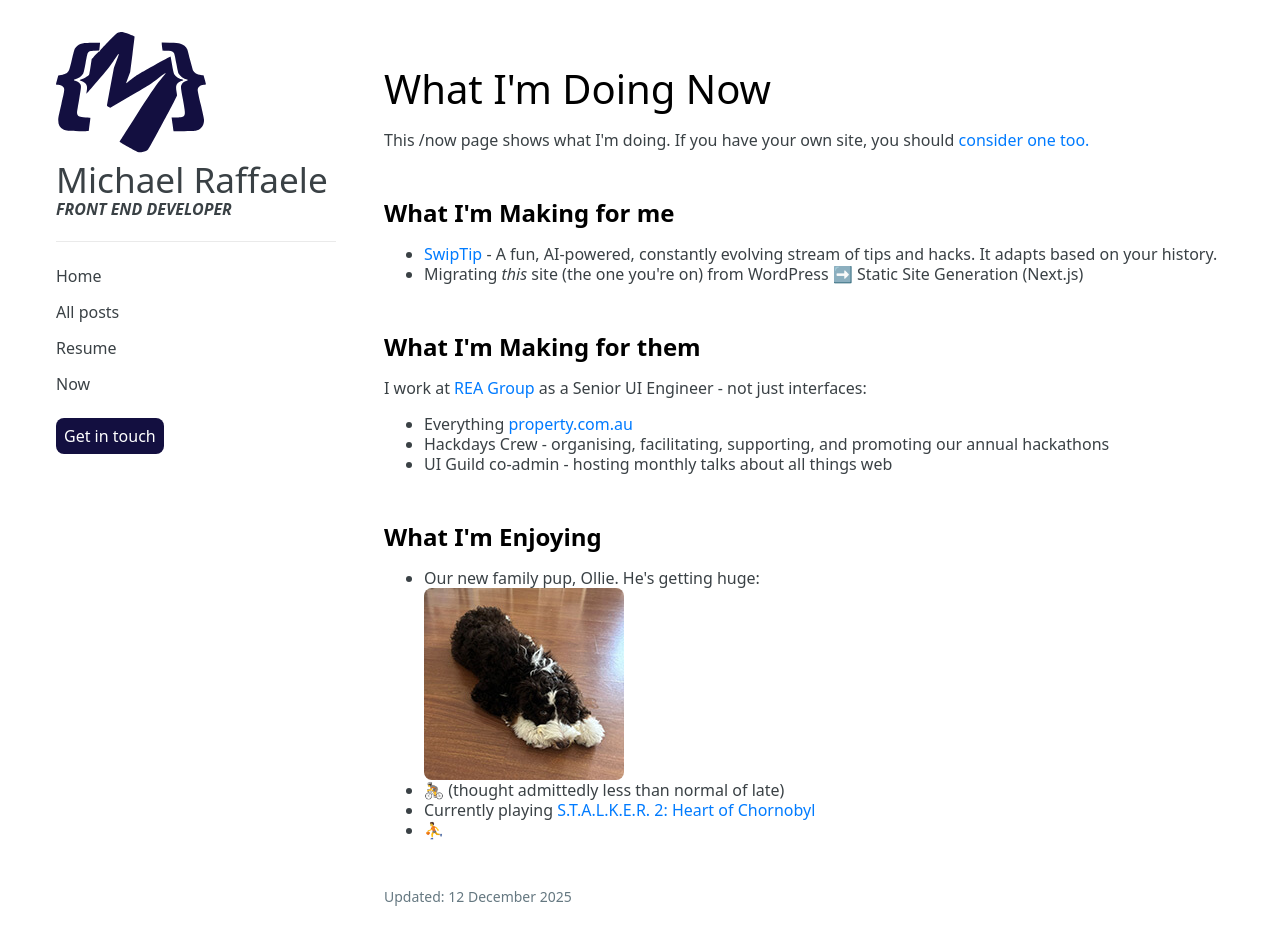
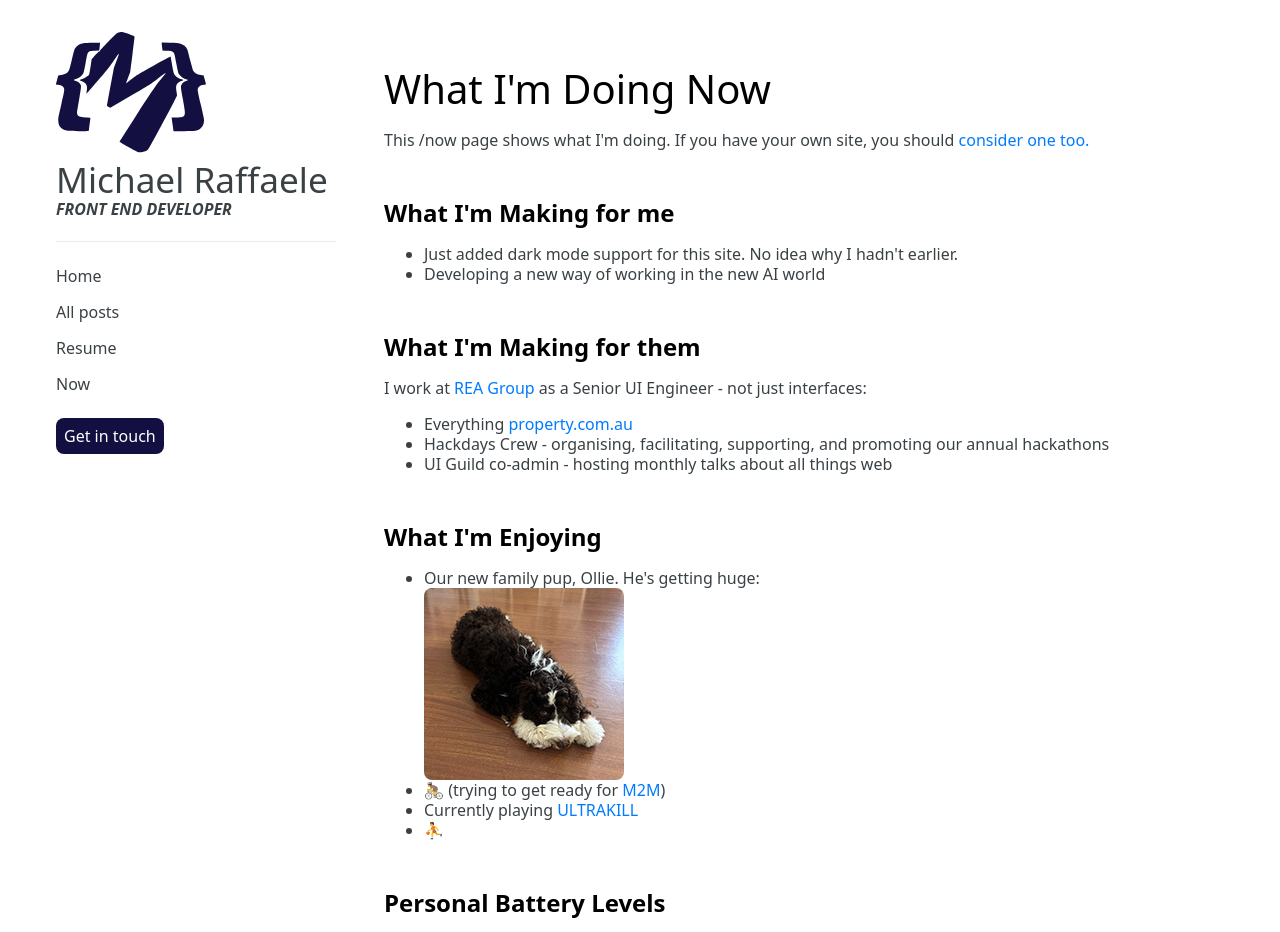
Before and after one commit to mraffaele/mraffaele.com, a Next.js app: page /now in a window 1280 px wide. Shown: the top 932 px of the page. Built offline with nearby package versions, Linux system fonts and the light colour scheme.

Commit message:
Dark Mode support.

```diff
--- a/src/app/globals.css
+++ b/src/app/globals.css
@@ -1,34 +1,41 @@
-@import '../../node_modules/modern-normalize/modern-normalize.css';
-
+@import "../../node_modules/modern-normalize/modern-normalize.css";
 
 :root {
-  --color-borderPrimary: #EAEAEA;
-  --color-brandPrimary: #130f40;
-  --color-brandPrimaryAlt: #30336b;
-  --color-textPrimary: #3A4145;
-  --color-textSecondary: #657881;
-  --color-textHeading: #000000;
-  --color-linkBlue: #007bff;
-  --color-batteryLevelA: #ff4d4f;
-  --color-batteryLevelB: #ffa940;
-  --color-batteryLevelC: #faad14;
-  --color-batteryLevelD: #52c41a;
-  --color-batteryLevelE: #389e0d;
+  --color-logo: light-dark(#130f40, #535c68);
+  --color-borderPrimary: light-dark(#eaeaea, #30363d);
+  --color-brandPrimary: light-dark(#130f40, #535c68);
+  --color-brandPrimaryAlt: light-dark(#30336b, #7ed6df);
+  --color-textPrimary: light-dark(#3a4145, #d1d5db);
+  --color-textSecondary: light-dark(#657881, #9ca3af);
+  --color-textHeading: light-dark(#000000, #ffffff);
+  --color-linkBlue: light-dark(#007bff, #58a6ff);
+  --color-batteryLevelA: light-dark(#ff4d4f, #ff7875);
+  --color-batteryLevelB: light-dark(#ffa940, #ffc069);
+  --color-batteryLevelC: light-dark(#faad14, #ffc53d);
+  --color-batteryLevelD: light-dark(#52c41a, #73d13d);
+  --color-batteryLevelE: light-dark(#389e0d, #52c41a);
+  color-scheme: light dark;
 }
 
 body {
   font-size: 1rem;
   line-height: 1.25;
   color: var(--color-textPrimary);
-  font-family: system-ui, "Segoe UI", Roboto, Helvetica, Arial, sans-serif, "Apple Color Emoji", "Segoe UI Emoji", "Segoe UI Symbol";
+  font-family:
+    system-ui, "Segoe UI", Roboto, Helvetica, Arial, sans-serif,
+    "Apple Color Emoji", "Segoe UI Emoji", "Segoe UI Symbol";
 }
 
-h1, h2, h3 {
+h1,
+h2,
+h3 {
   color: var(--color-textHeading);
   margin: 3rem 0 1rem;
 }
 
-h4, h5, h6 {
+h4,
+h5,
+h6 {
   color: var(--color-textHeading);
   margin: 1.5rem 0 1rem;
 }
@@ -43,7 +50,7 @@ a {
   text-decoration: none;
 }
 a:hover {
-  color:var(--color-brandPrimary);
+  color: var(--color-brandPrimary);
   text-decoration: underline;
 }
 
--- a/src/app/layout.tsx
+++ b/src/app/layout.tsx
@@ -2,16 +2,16 @@ import type { Metadata } from "next";
 import "./globals.css";
 import styles from "./layout.module.css";
 import { Navigation } from "@/components/Navigation";
-import { GoogleAnalytics } from '@next/third-parties/google'
+import { GoogleAnalytics } from "@next/third-parties/google";
 // import { Roboto } from 'next/font/google'
 import { basePath } from "@/utils/basePath";
 import { BackToTop } from "@/components/BackToTop";
 
 export const metadata: Metadata = {
   title: "Front End Developer Melbourne | Michael Raffaele",
-  description: "Freelance Front End Development based in Melbourne. I write JavaScript, HTML &#038; CSS websites and applications.",
+  description:
+    "Freelance Front End Development based in Melbourne. I write JavaScript, HTML &#038; CSS websites and applications.",
   robots: "index, follow",
-
 };
 
 export function generateViewport() {
@@ -19,10 +19,8 @@ export function generateViewport() {
     width: "device-width, shrink-to-fit=no",
     initialScale: 1,
     themeColor: "#130f40",
-  }
+  };
 }
-
-
 
 // const roboto = Roboto({
 //   subsets: ['latin'],
@@ -34,21 +32,26 @@ export default function RootLayout({
 }: Readonly<{
   children: React.ReactNode;
 }>) {
-
   return (
     <html lang="en">
       {/* <html lang="en" className={roboto.className}> */}
       <link rel="icon" href={`${basePath}/assets/icons/favicon.ico`} />
-      <link rel="apple-touch-icon" sizes="180x180" href={`${basePath}/assets/icons/apple-touch-icon.png`} />
+      <link
+        rel="apple-touch-icon"
+        sizes="180x180"
+        href={`${basePath}/assets/icons/apple-touch-icon.png`}
+      />
       <meta name="google-adsense-account" content="ca-pub-8901954447365291" />
-      <meta property="og:image" content={`${basePath}/assets/icons/og-image.png`} />
+      <meta
+        property="og:image"
+        content={`${basePath}/assets/icons/og-image.png`}
+      />
+      <meta name="color-scheme" content="light dark" />
       <GoogleAnalytics gaId="G-D41GHFW2SZ" />
       <body>
         <div className={styles.siteMain}>
           <Navigation />
-          <div className={styles.content}>
-            {children}
-          </div>
+          <div className={styles.content}>{children}</div>
         </div>
         <BackToTop />
       </body>
--- a/src/app/now/page.tsx
+++ b/src/app/now/page.tsx
@@ -16,16 +16,10 @@ export default function Now() {
       <h2>What I&apos;m Making for me</h2>
       <ul>
         <li>
-          <a href="https://swiptip.com/" target="_blank">
-            SwipTip
-          </a>{" "}
-          - A fun, AI-powered, constantly evolving stream of tips and hacks. It
-          adapts based on your history.
+          Just added dark mode support for this site. No idea why I hadn&apos;t
+          earlier.
         </li>
-        <li>
-          Migrating <em>this</em> site (the one you&apos;re on) from WordPress
-          ➡️ Static Site Generation (Next.js)
-        </li>
+        <li>Developing a new way of working in the new AI world</li>
       </ul>
       <h2>What I&apos;m Making for them</h2>I work at{" "}
       <a href="https://www.rea-group.com/" target="_blank">
@@ -63,19 +57,25 @@ export default function Now() {
             />
           </a>
         </li>
-        <li>🚴 (thought admittedly less than normal of late)</li>
+        <li>
+          🚴 (trying to get ready for{" "}
+          <a href="https://murraytomoyne.com.au/" target="_blank">
+            M2M
+          </a>
+          )
+        </li>
         <li>
           Currently playing{" "}
           <a
-            href="https://store.steampowered.com/app/1643320/STALKER_2_Heart_of_Chornobyl/"
+            href="https://store.steampowered.com/app/1229490/ULTRAKILL/"
             target="_blank"
           >
-            S.T.A.L.K.E.R. 2: Heart of Chornobyl
+            ULTRAKILL
           </a>
         </li>
         <li>⛹️</li>
       </ul>
-      {/* <h2>Personal Battery Levels</h2>
+      <h2>Personal Battery Levels</h2>
       <div className={styles.energyLevels}>
         <div className={styles.energyItem}>
           <div className={styles.energyItemLabel}>Family:</div>
@@ -83,18 +83,18 @@ export default function Now() {
         </div>
         <div className={styles.energyItem}>
           <div className={styles.energyItemLabel}>Physical Health:</div>
+          <div className={styles.energyItemLevel} data-val="4"></div>
+        </div>
+        <div className={styles.energyItem}>
+          <div className={styles.energyItemLabel}>Mental Health:</div>
           <div className={styles.energyItemLevel} data-val="3"></div>
         </div>
         <div className={styles.energyItem}>
-          <div className={styles.energyItemLabel}>Mental Health:</div>
+          <div className={styles.energyItemLabel}>Play:</div>
           <div className={styles.energyItemLevel} data-val="4"></div>
         </div>
-        <div className={styles.energyItem}>
-          <div className={styles.energyItemLabel}>Play:</div>
-          <div className={styles.energyItemLevel} data-val="5"></div>
-        </div>
-      </div> */}
-      <div className={styles.updated}>Updated: 12 December 2025</div>
+      </div>
+      <div className={styles.updated}>Updated: 25 February 2026</div>
     </div>
   );
 }
```
Also changed, not shown: src/components/ArchiveMessage.module.css (+5 -6 lines), src/components/Logo.tsx (+32 -5 lines).
